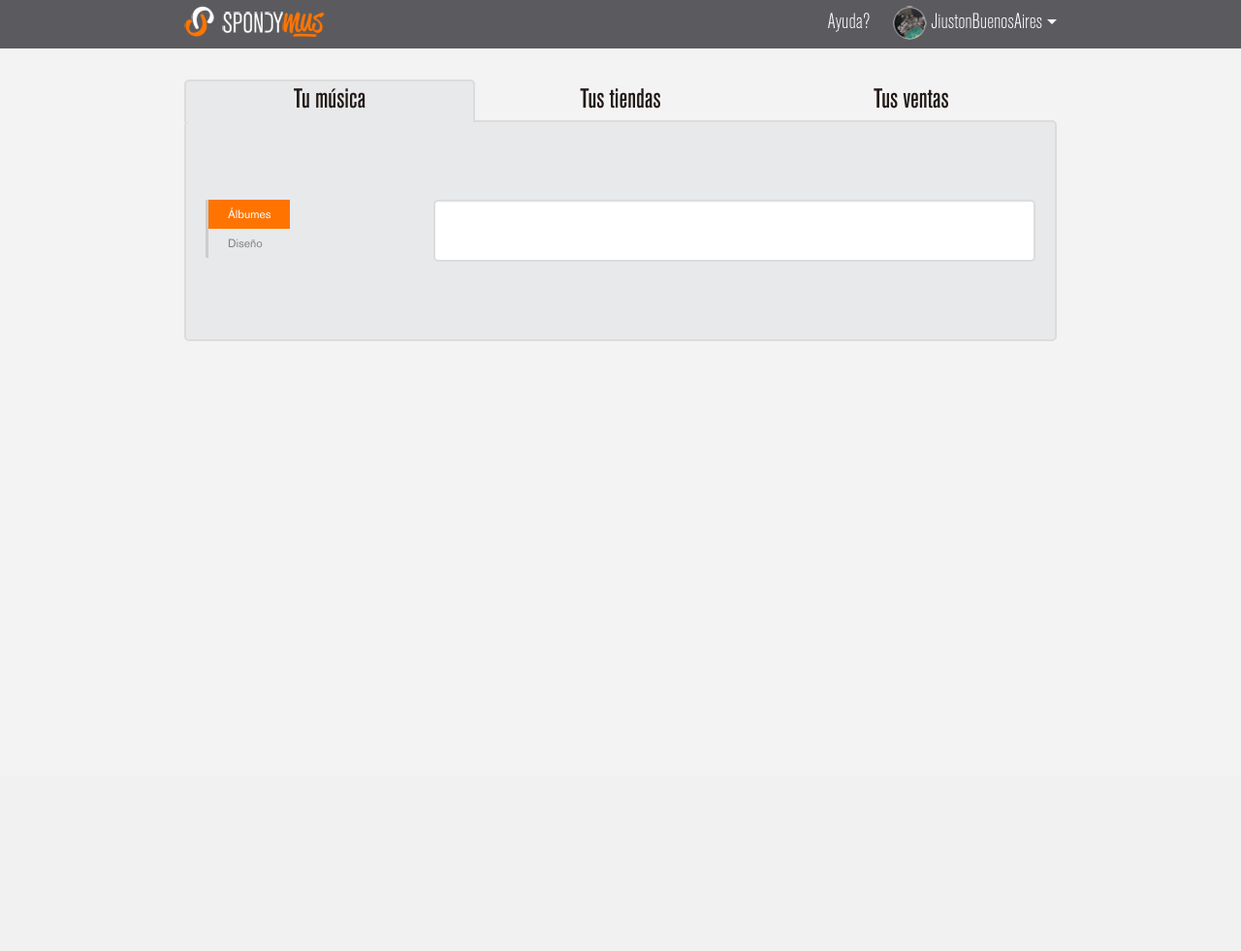
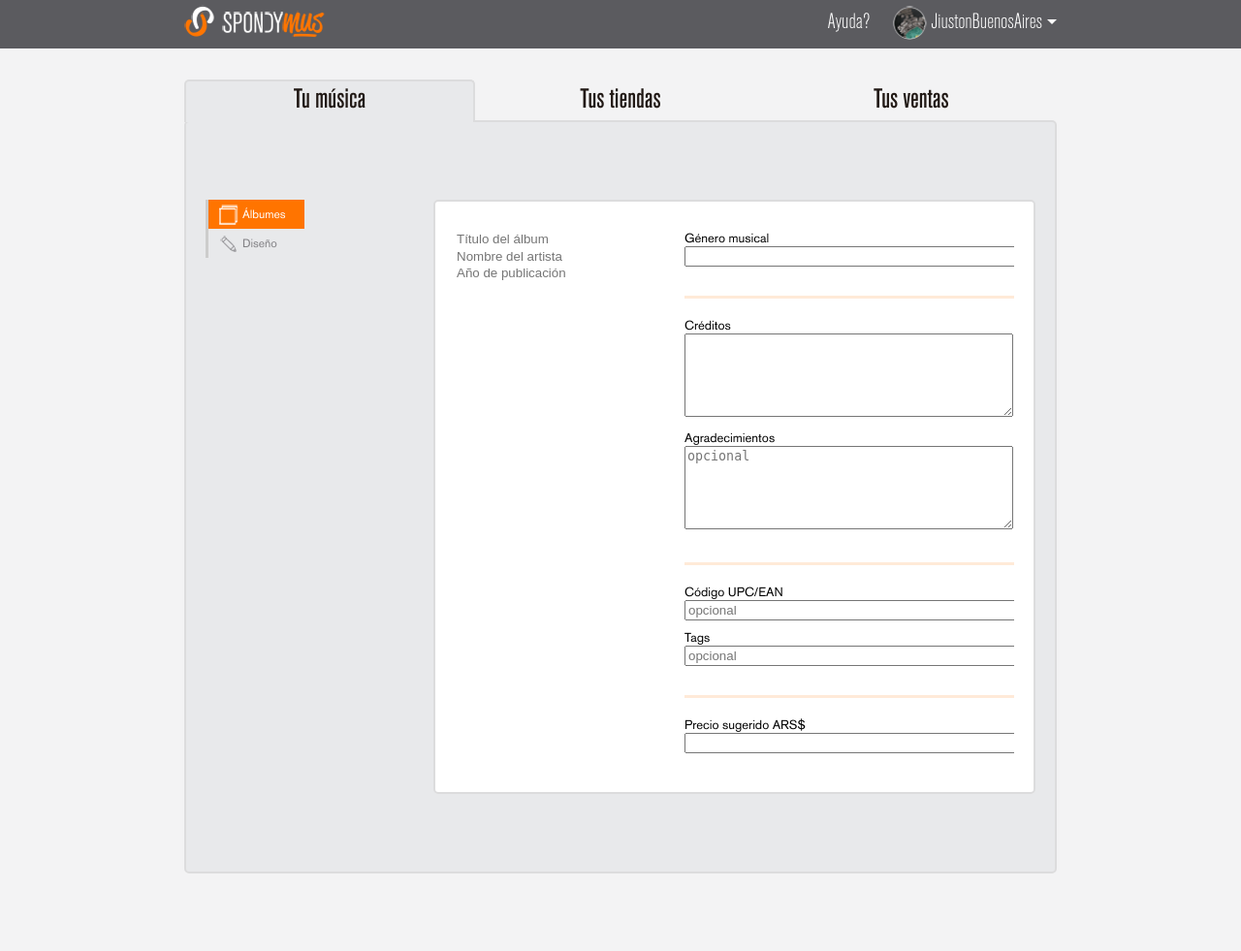
Before and after one commit to fleopardo/sebastian, a PHP site: page /tu-musica.html in a window 1280 px wide. Shown: the whole page at 97% size. Before the commit the page ends 352 px from the top, so only its background shows below. Run offline with PHP 8.4, Linux system fonts and the light colour scheme.

Commit message:
avances en tu-musica

```diff
--- a/css/diseno.css
+++ b/css/diseno.css
@@ -1,4 +1,5 @@
 .tu-musica .wrapper-content{
+    padding: 30px 60px;
 }
 
 .tu-musica .wrapper-content:before{
--- a/css/tu-musica.css
+++ b/css/tu-musica.css
@@ -13,7 +13,7 @@
     background: #fff;
     border-radius: 5px;
     border: 2px solid #dcdcdd;
-    padding: 30px 60px;
+    padding: 30px 20px;
     margin-left: 150px;
     position: relative;
 }
@@ -30,14 +30,91 @@
 .tu-musica .content nav a{
     color: #828185;
     display: block;
-    padding: 0 20px;
+    padding: 0 20px 0 35px;
     font-size: 12px;
     line-height: 30px;
     font-weight: lighter;
+    position: relative;
+}
+
+.tu-musica .content nav a span{
+    background: url("./assets/icons_tu-musica.png") no-repeat top left;
+    display: inline-block;
+    width: 26px;
+    height: 26px;
+    position: absolute;
+    left: 8px;
+    top: 0px;
+}
+
+
+.tu-musica .content nav a.albumes:hover span,
+.tu-musica .content nav a.albumes.active span{
+    background-position: -24px 0;
+}
+
+.tu-musica .content nav a.diseno span{
+    background-position: 0 -30px;
+}
+
+.tu-musica .content nav a.diseno:hover span,
+.tu-musica .content nav a.diseno.active span{
+    background-position: -24px -30px;
 }
 
 .tu-musica .content nav a:hover,
 .tu-musica .content nav a.active{
     color: #fff;
-    background: #ff7400;
+    background-color: #ff7400;
 }
+
+
+/* Formulario */
+
+.tu-musica .content #subir-album{
+    overflow: auto
+}
+
+.tu-musica .content #subir-album .left-fields{
+    float: left;
+    margin-right: 35px;
+    width: 200px;
+}
+
+.tu-musica .content #subir-album .left-fields input{
+    border: none;
+}
+
+.tu-musica .content #subir-album .right-fields{
+    width: 340px;
+    float: right;
+}
+
+.tu-musica .content #subir-album .right-fields .row{
+    border-bottom: 3px solid #ffead8;
+    padding-bottom: 20px;
+    margin-bottom: 20px;
+}
+
+.tu-musica .content #subir-album .right-fields .row:last-of-type{
+    border: none;
+    margin-bottom: 0;
+    padding-bottom: 0;
+}
+
+.tu-musica .content #subir-album .right-fields .row p{
+    margin-bottom: 10px;
+}
+
+.tu-musica .content #subir-album .right-fields label{
+    display: block;
+}
+
+.tu-musica .content #subir-album .right-fields textarea,
+.tu-musica .content #subir-album .right-fields input{
+    width: 98%;
+}
+
+.tu-musica .content #subir-album .right-fields textarea{
+    height: 80px;
+}
--- a/diseno.html
+++ b/diseno.html
@@ -62,8 +62,8 @@
             <nav>
                 <h3 class="title-outline">Opciones</h3>
                 <ul>
-                    <li><a href="tu-musica.html">Álbumes</a></li>
-                    <li><a href="diseno.html" class="active">Diseño</a></li>
+                    <li><a href="tu-musica.html" class="albumes"><span></span> Álbumes</a></li>
+                    <li><a href="diseno.html" class="diseno active"><span></span> Diseño</a></li>
                 </ul>
             </nav>
 
--- a/tu-musica.html
+++ b/tu-musica.html
@@ -61,13 +61,85 @@
             <nav>
                 <h3 class="title-outline">Opciones</h3>
                 <ul>
-                    <li><a href="tu-musica.html" class="active">Álbumes</a></li>
-                    <li><a href="diseno.html">Diseño</a></li>
+                    <li><a href="tu-musica.html" class="active albumes"><span></span> Álbumes</a></li>
+                    <li><a href="diseno.html" class="diseno"><span></span> Diseño</a></li>
                 </ul>
             </nav>
 
             <div class="wrapper-content">
-                <form name="" method="" action="">
+
+                <form name="" id="subir-album" method="" action="">
+                    <div class="left-fields">
+                        <input type="text" value="" placeholder="Título del álbum"/>
+                        <input type="text" value="" placeholder="Nombre del artista"/>
+                        <input type="text" value="" placeholder="Año de publicación"/>
+                    </div>
+
+                    <div class="right-fields">
+
+                        <div class="row">
+                            <p>
+                                <label for="genero">Género musical</label>
+                                <input type="text" value="" id="genero" />
+                            </p>
+                        </div>
+
+                        <div class="row">
+                            <p>
+                                <label for="creditos">Créditos</label>
+                                <textarea id="creditos"></textarea>
+                            </p>
+
+                            <p>
+                                <label for="agradecimientos">Agradecimientos</label>
+                                <textarea placeholder="opcional" id="agradecimientos"></textarea>
+                            </p>
+                        </div>
+
+                        <div class="row">
+                            <p>
+                                <label for="upc">Código UPC/EAN</label>
+                                <input type="text" value="" placeholder="opcional" id="upc"/>
+                            </p>
+
+                            <p>
+                                <label for="tags">Tags</label>
+                                <input type="text" value="" placeholder="opcional" id="tags"/>
+                            </p>
+                        </div>
+
+                        <div class="row">
+                            <p>Precio sugerido ARS$ <input type="number" /></p>
+                        </div>
+                    </div>
+
+
+
+
+
+
+
+
+
+
+
+
+
+
+
+
+
+
+
+
+
+
+
+
+
+
+
+
 
                 </form>
             </div>
```
Also changed, not shown: css/assets/icons_tu-musica.png (added), 1 other file.
